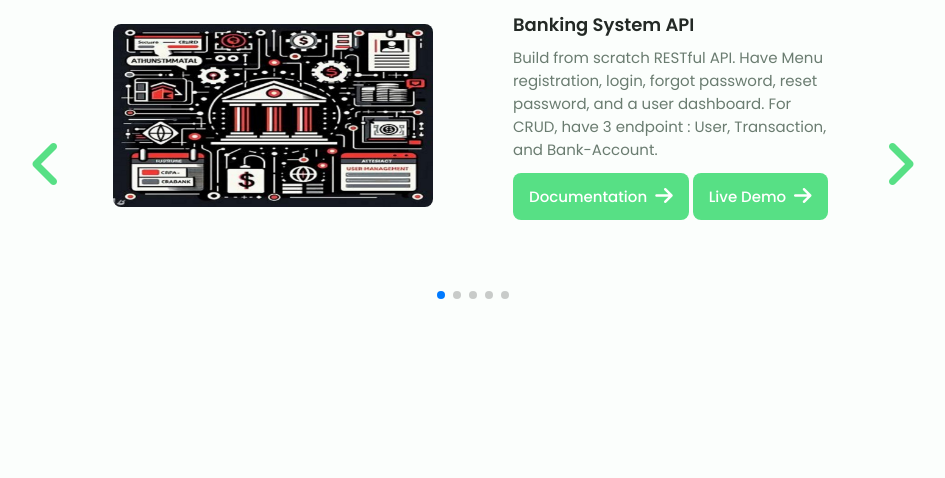
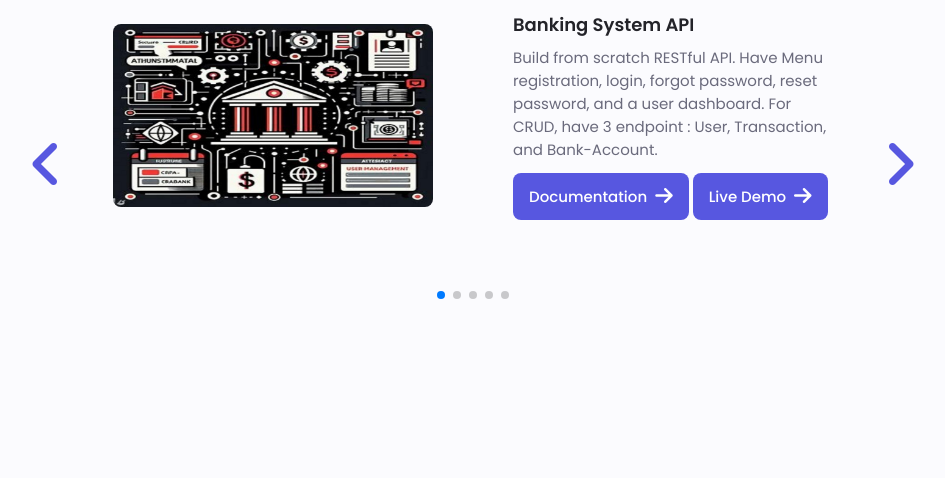
Before and after one commit to AldowadSimanjuntak/AldowadSimanjuntak.github.io, a plain HTML site: page index.html in a window 1280 px wide. Shown: the part 3680-4158 px from the top of the page, without its empty margins (167-1112 px from the left). Drawn offline with Linux system fonts and the light colour scheme.

Commit message:
Update hue color variable for theme consistency

```diff
--- a/Css/style.css
+++ b/Css/style.css
@@ -3,7 +3,7 @@
 :root {
   --header-height: 3rem;
 /* theme website*/
-  --hue-color: 500;
+  --hue-color: 600;
 
   --first-color: hsl(var(--hue-color), 69%, 61%);
   --first-color-second: hsl(var(--hue-color), 69%, 61%);
```
